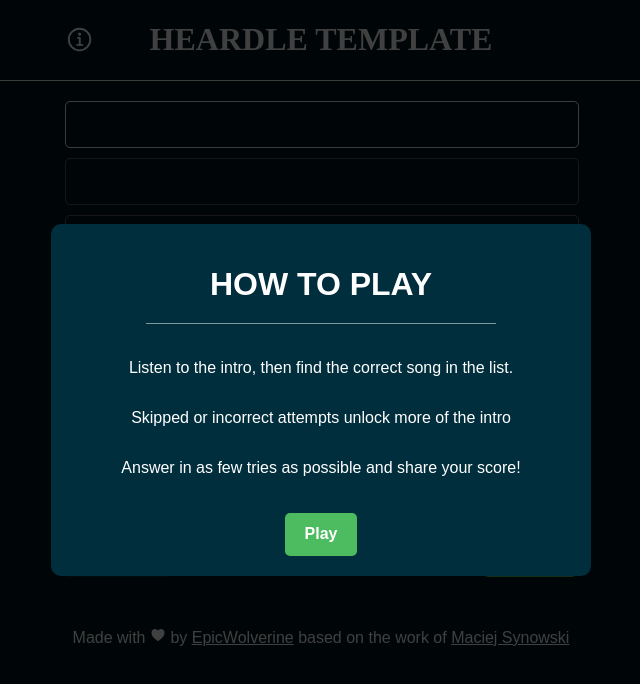
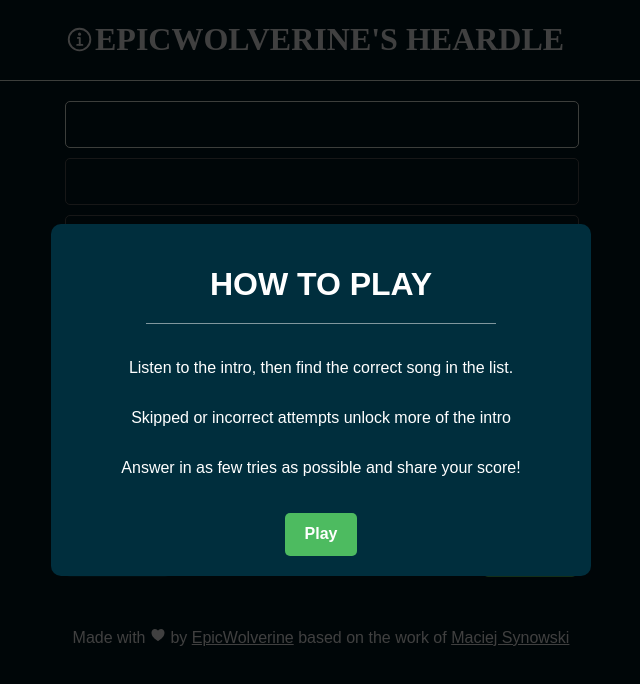
Before and after one commit to anushkadoyan/Jondle, a React (Create React App) app: page / in a window 1280 px wide. Shown: the top 684 px of the page, without its empty margins (319-959 px from the left). Built offline with nearby package versions, Linux system fonts and the light colour scheme.

Commit message:
Heardle Template -> EpicWolverine's Heardle

```diff
--- a/public/index.html
+++ b/public/index.html
@@ -24,7 +24,7 @@
       work correctly both with client-side routing and a non-root public URL.
       Learn how to configure a non-root public URL by running `npm run build`.
     -->
-    <title>Heardle Template</title>
+    <title>EpicWolverine's Heardle</title>
   </head>
   <body>
     <noscript>You need to enable JavaScript to run this app.</noscript>
--- a/src/components/Header/index.tsx
+++ b/src/components/Header/index.tsx
@@ -18,7 +18,7 @@ export function Header({ openInfoPopUp }: Props) {
           height={30}
         />
 
-        <Styled.Logo>Heardle Template</Styled.Logo>
+        <Styled.Logo>EpicWolverine&apos;s Heardle</Styled.Logo>
         <a href="#"></a>
       </Styled.Content>
     </Styled.Container>
```
